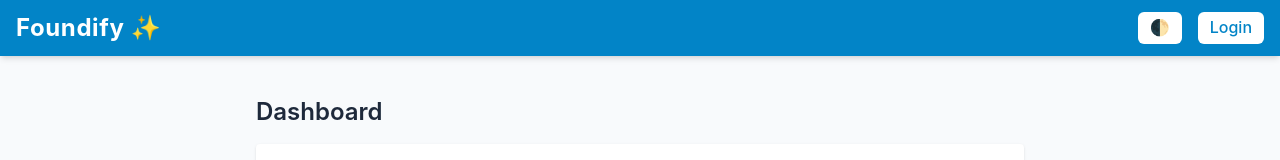
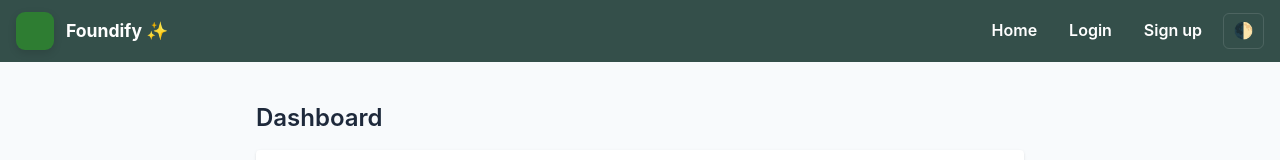
Before and after one commit to Quejsia/foundify-frontend, a React (Vite) app: page / in a window 1280 px wide. Shown: the top 160 px of the page. Built offline with nearby package versions, Linux system fonts and the light colour scheme; no server answers.

Commit message:
Refactor Navbar component structure and styling

```diff
--- a/src/Components/Navbar.jsx
+++ b/src/Components/Navbar.jsx
@@ -1,79 +1,28 @@
-import React, { useState } from "react";
+import React from 'react';
 
 export default function Navbar({ user, onLogout, onThemeToggle }) {
-  const [menuOpen, setMenuOpen] = useState(false);
-
   return (
-    <nav className="bg-sky-600 text-white shadow-md">
-      <div className="container mx-auto px-4 py-3 flex justify-between items-center">
-        <h1 className="text-2xl font-bold tracking-wide">Foundify ✨</h1>
-
-        {/* Desktop Buttons */}
-        <div className="hidden md:flex items-center gap-4">
-          <button
-            onClick={onThemeToggle}
-            className="bg-white text-sky-600 px-3 py-1 rounded-md font-medium hover:bg-sky-100 transition"
-          >
-            🌓
-          </button>
-          {user ? (
-            <>
-              <span className="font-medium">{user.name}</span>
-              <button
-                onClick={onLogout}
-                className="bg-red-500 hover:bg-red-600 text-white px-3 py-1 rounded-md font-medium"
-              >
-                Logout
-              </button>
-            </>
-          ) : (
-            <a
-              href="/login"
-              className="bg-white text-sky-600 px-3 py-1 rounded-md font-medium hover:bg-sky-100"
-            >
-              Login
-            </a>
-          )}
-        </div>
-
-        {/* Mobile Menu Button */}
-        <button
-          onClick={() => setMenuOpen(!menuOpen)}
-          className="md:hidden p-2 rounded bg-sky-700 hover:bg-sky-500"
-        >
-          ☰
-        </button>
+    <nav className="navbar">
+      <div className="brand">
+        <span className="logo"></span>
+        <span>Foundify ✨</span>
       </div>
-
-      {/* Mobile Menu */}
-      {menuOpen && (
-        <div className="md:hidden bg-sky-700 text-white flex flex-col items-center gap-2 pb-3">
-          <button
-            onClick={onThemeToggle}
-            className="bg-white text-sky-600 px-3 py-1 rounded-md font-medium hover:bg-sky-100 transition"
-          >
-            🌓 Toggle Theme
-          </button>
-          {user ? (
-            <>
-              <span className="font-medium">{user.name}</span>
-              <button
-                onClick={onLogout}
-                className="bg-red-500 hover:bg-red-600 text-white px-3 py-1 rounded-md font-medium"
-              >
-                Logout
-              </button>
-            </>
-          ) : (
-            <a
-              href="/login"
-              className="bg-white text-sky-600 px-3 py-1 rounded-md font-medium hover:bg-sky-100"
-            >
-              Login
-            </a>
-          )}
-        </div>
-      )}
+      <div className="nav-links">
+        <a href="/">Home</a>
+        {user ? (
+          <>
+            <a href="/messages">Messages</a>
+            {user.role === 'admin' && <a href="/admin">Admin</a>}
+            <button className="btn secondary" onClick={onLogout}>Logout</button>
+          </>
+        ) : (
+          <>
+            <a href="/login">Login</a>
+            <a href="/signup">Sign up</a>
+          </>
+        )}
+        <button className="theme-toggle" onClick={onThemeToggle}>🌓</button>
+      </div>
     </nav>
   );
 }
```
